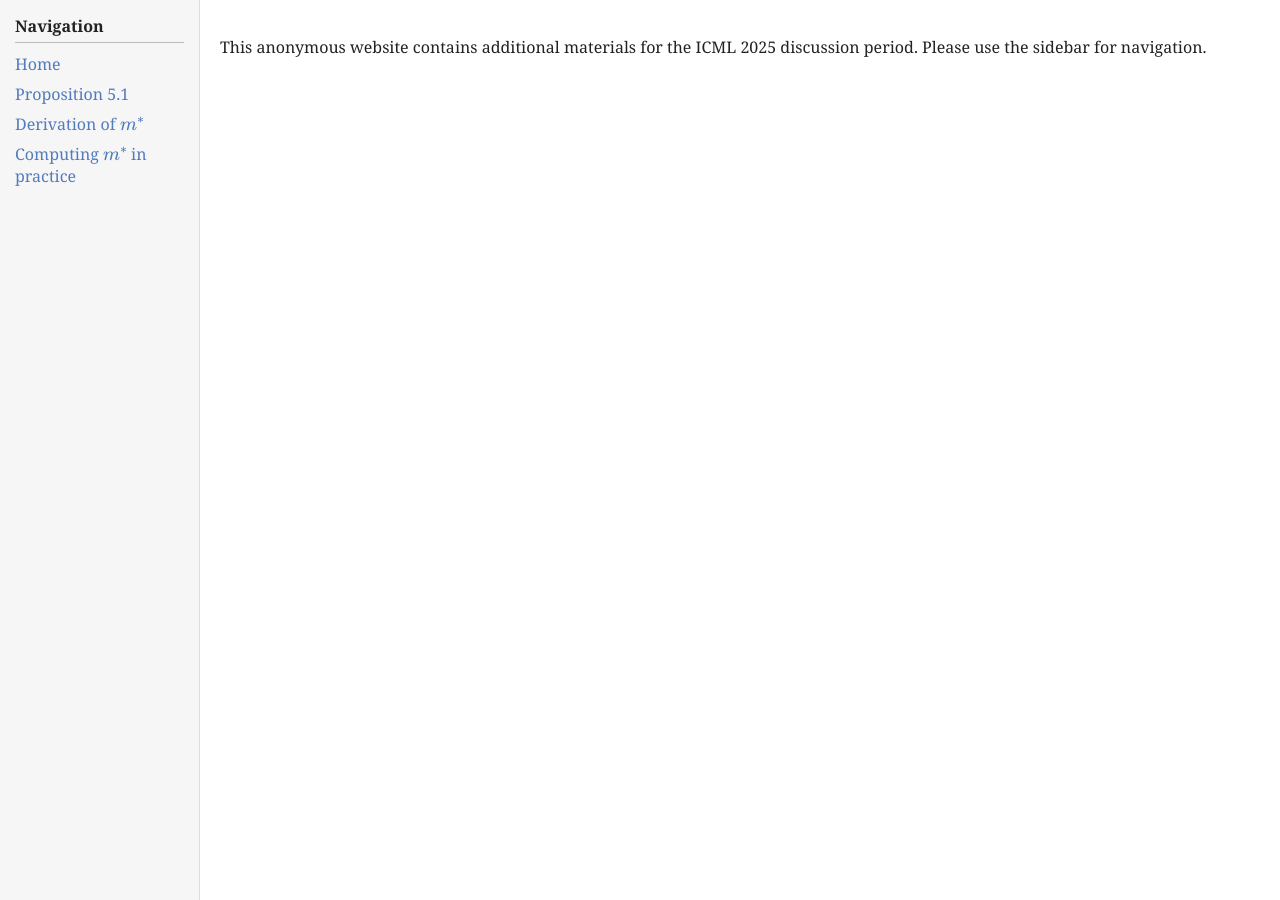
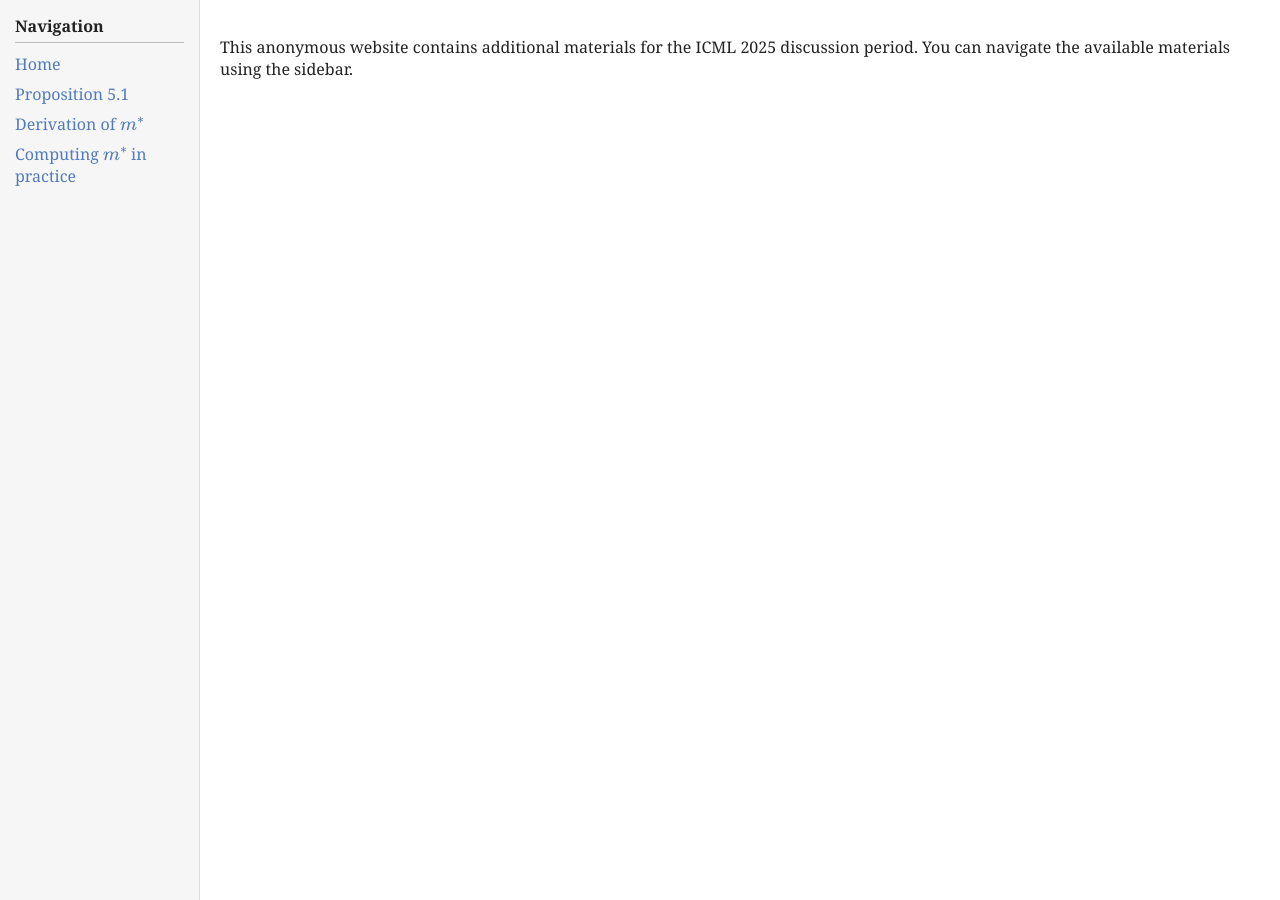
Before and after one commit to math-imposter/math-imposter.github.io, a Jekyll site: the page built from index.md, in a window 1280 px wide. Built offline with Jekyll 4.4.1, drawn with Linux system fonts in a browser that asks for light colours.

Commit message:
tweak home text

```diff
--- a/index.md
+++ b/index.md
@@ -2,4 +2,4 @@
 layout: default
 title: Home
 ---
-This anonymous website contains additional materials for the ICML 2025 discussion period. Please use the sidebar for navigation.
+This anonymous website contains additional materials for the ICML 2025 discussion period. You can navigate the available materials using the sidebar.
```
